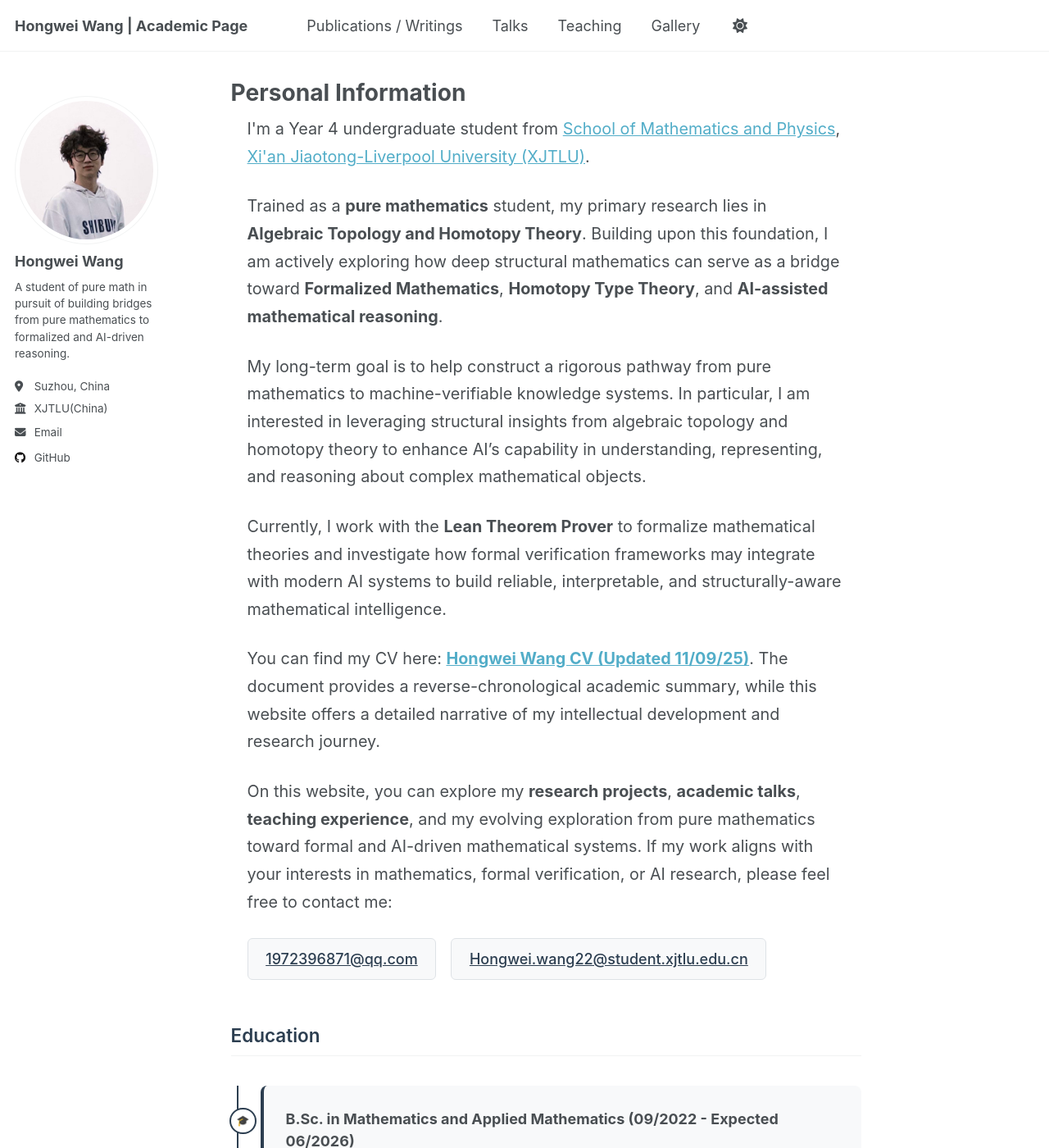
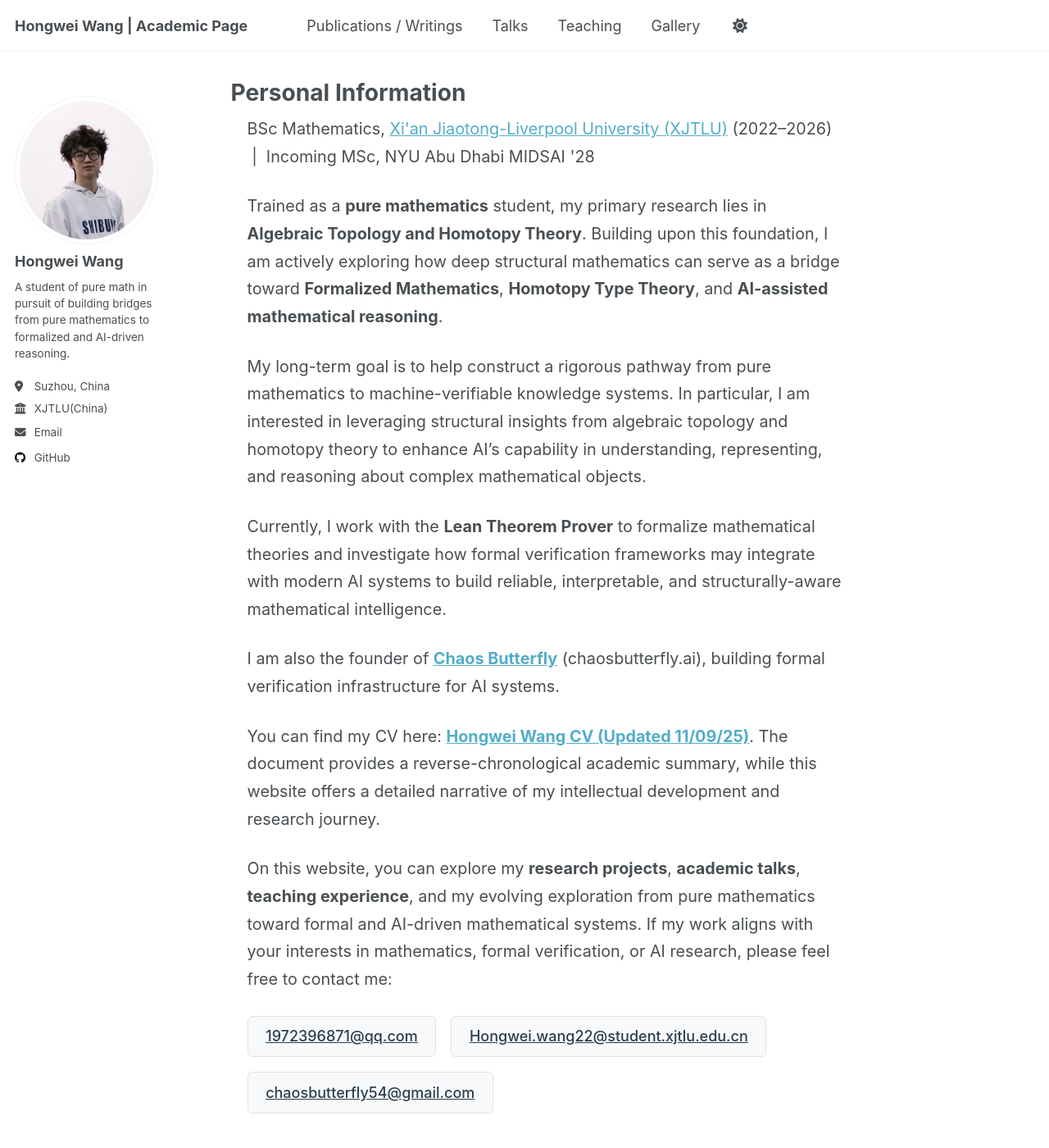
Before and after one commit to WangHongWei-AcademicPage/WangHongWei-AcademicPage.github.io, a Jekyll site: the page built from _pages/about.md, in a window 1280 px wide and 1400 px high. Shown: the whole window at 82% size. Built offline with Jekyll 4.4.1, drawn with Linux system fonts in a browser that asks for light colours; a script that is not in the unit is left out; some of the changed text lies outside the part shown.

Commit message:
Update: NYUAD MIDSAI, CB-Attractor, FORMA, Chaos Butterfly

```diff
--- a/_pages/about.md
+++ b/_pages/about.md
@@ -267,9 +267,7 @@ redirect_from:
 <div class="academic-container">
   <div class="profile-content">
 
-<p>I'm a Year 4 undergraduate student from
-<a href="https://www.xjtlu.edu.cn/zh/study/departments/school-of-mathematics-and-physics">School of Mathematics and Physics</a>,
-<a href="https://www.xjtlu.edu.cn/">Xi'an Jiaotong-Liverpool University (XJTLU)</a>.</p>
+<p>BSc Mathematics, <a href="https://www.xjtlu.edu.cn/">Xi'an Jiaotong-Liverpool University (XJTLU)</a> (2022–2026) &nbsp;|&nbsp; Incoming MSc, NYU Abu Dhabi MIDSAI '28</p>
 
 <p>Trained as a <strong>pure mathematics</strong> student, my primary research lies in
 <strong>Algebraic Topology and Homotopy Theory</strong>.
@@ -283,6 +281,8 @@ to enhance AI’s capability in understanding, representing, and reasoning about
 
 <p>Currently, I work with the <strong>Lean Theorem Prover</strong> to formalize mathematical theories and investigate how formal verification frameworks may integrate with modern AI systems to build reliable, interpretable, and structurally-aware mathematical intelligence.</p>
 
+<p>I am also the founder of <a href="https://chaosbutterfly.ai"><strong>Chaos Butterfly</strong></a> (chaosbutterfly.ai), building formal verification infrastructure for AI systems.</p>
+
 <p>You can find my CV here:
 <a href="../assets/CV.pdf"><strong>Hongwei Wang CV (Updated 11/09/25)</strong></a>.
 The document provides a reverse-chronological academic summary, while this website offers a detailed narrative of my intellectual development and research journey.</p>
@@ -294,6 +294,7 @@ If my work aligns with your interests in mathematics, formal verification, or AI
 <div class="contact-info">
   <a href="mailto:1972396871@qq.com" class="contact-email">1972396871@qq.com</a>
   <a href="mailto:Hongwei.wang22@student.xjtlu.edu.cn" class="contact-email">Hongwei.wang22@student.xjtlu.edu.cn</a>
+  <a href="mailto:chaosbutterfly54@gmail.com" class="contact-email">chaosbutterfly54@gmail.com</a>
 </div>
 
   </div>
@@ -367,6 +368,17 @@ If my work aligns with your interests in mathematics, formal verification, or AI
     </tr>
   </thead>
   <tbody>
+    <tr class="fade-in">
+      <td>
+        <strong>
+          CB-Attractor: Formal Verification of ReLU Neural Network Decision Regions in Lean 4
+        </strong>
+      </td>
+      <td>May 2026</td>
+      <td>
+        <a href="https://github.com/chaos-butterfly-tech/CB-Attractor" target="_blank">[GitHub]</a>
+      </td>
+    </tr>
     <tr class="fade-in">
       <td>
         <strong>
@@ -553,6 +565,20 @@ If my work aligns with your interests in mathematics, formal verification, or AI
     </ul>
   </div>
 
+  <h2 class="section-title">Startup</h2>
+
+  <div class="experience-card fade-in">
+    <div class="experience-header">
+      <h3 class="experience-title"><a href="https://chaosbutterfly.ai" target="_blank">Chaos Butterfly</a> (chaosbutterfly.ai)</h3>
+    </div>
+    <div class="experience-advisor">Founder</div>
+    <ul>
+      <li>Building <strong>formal verification infrastructure</strong> for AI systems</li>
+      <li><strong>CB-Attractor</strong>: Formal verification of ReLU neural network decision regions in Lean 4 (<a href="https://github.com/chaos-butterfly-tech/CB-Attractor" target="_blank">GitHub</a>)</li>
+      <li><strong>FORMA</strong>: Formal verification framework for AI reliability</li>
+    </ul>
+  </div>
+
   <h2 class="section-title">Academic Projects</h2>
 
   <div class="experience-card fade-in">
```
Also changed, not shown: _pages/writings.html (+29 -0 lines).
